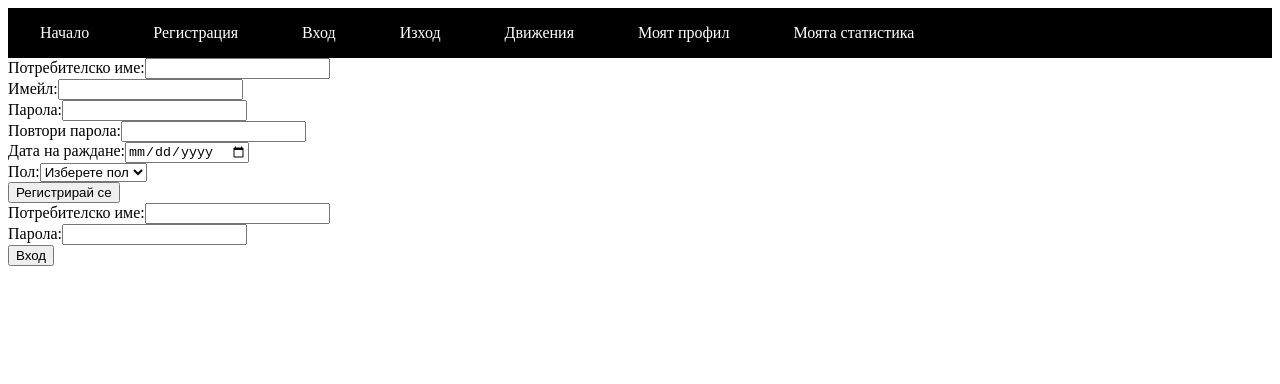
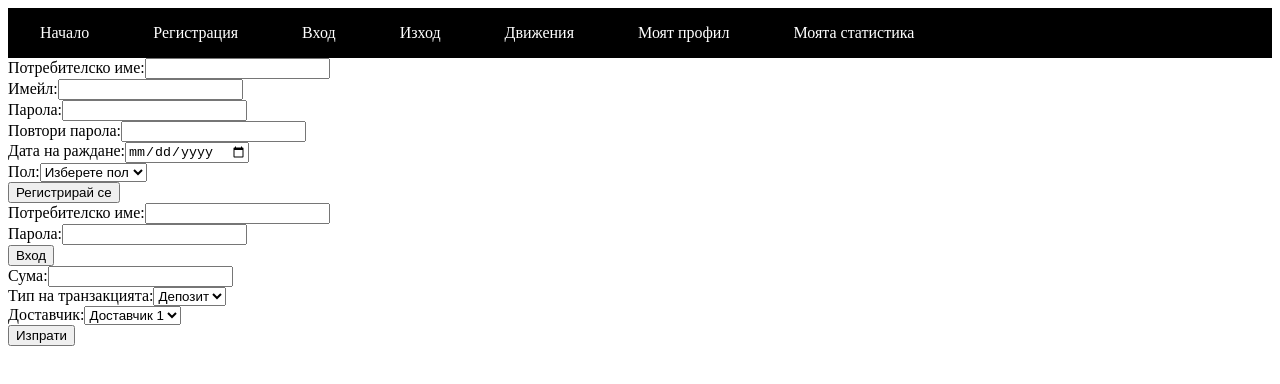
Before and after one commit to lenzarata93/RATE, a React (Vite) app in the folder client/betStat/: page / in a window 1280 px wide. Shown: the top 384 px of the page. Built offline with nearby package versions, Linux system fonts and the light colour scheme.

Commit message:
add base Moves Component

```diff
--- a/client/betStat/src/App.jsx
+++ b/client/betStat/src/App.jsx
@@ -1,5 +1,6 @@
 import Navigation from "./components/Navigation";
 import Login from "./components/usersComponents/Login";
+import Moves from "./components/usersComponents/Moves";
 import Registration from "./components/usersComponents/Registration";
 
 
@@ -11,6 +12,7 @@ function App() {
    <Navigation />
    <Registration />
    <Login />
+   <Moves />
    </div>
   )
 
--- /dev/null
+++ b/client/betStat/src/components/usersComponents/Moves.jsx
@@ -0,0 +1,31 @@
+export default function Moves(){
+    return(
+        <form>
+  <div>
+    <label for="amount">Сума:</label>
+    <input type="number" id="amount" name="amount" step="0.01" required/>
+  </div>
+
+  <div>
+    <label for="transactionType">Тип на транзакцията:</label>
+    <select id="transactionType" name="transactionType">
+      <option value="deposit">Депозит</option>
+      <option value="withdrawal">Теглене</option>
+    </select>
+  </div>
+
+  <div>
+    <label for="provider">Доставчик:</label>
+    <select id="provider" name="provider">
+      <option value="provider1">Доставчик 1</option>
+      <option value="provider2">Доставчик 2</option>
+      <option value="provider3">Доставчик 3</option>
+
+    </select>
+  </div>
+
+  <button type="submit">Изпрати</button>
+</form>
+
+    );
+}
```
